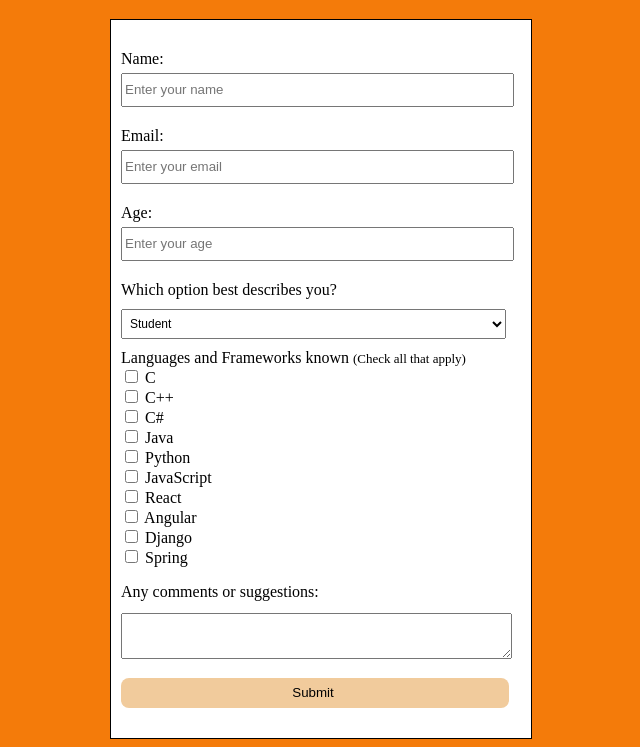
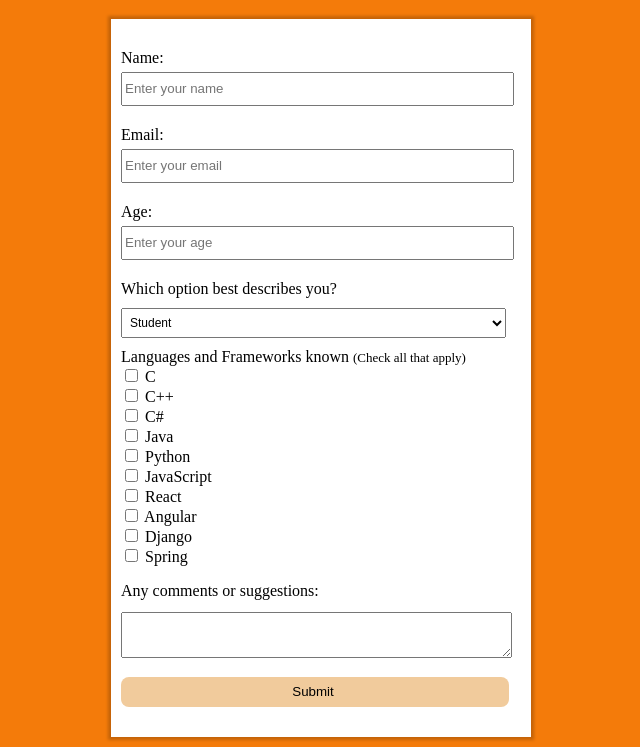
Before and after one commit to npmh0310/FER_survey_student, a plain HTML site: page index.html in a window 1280 px wide. Shown: the part 61-808 px from the top of the page, without its empty margins (319-959 px from the left). Drawn offline with Linux system fonts and the light colour scheme.

Commit message:
add box-shadow

```diff
--- a/style.css
+++ b/style.css
@@ -9,7 +9,7 @@ h1 {
   width: 400px;
   height: auto;
   padding: 30px 10px;
-  border: 1px solid black;
+  box-shadow: 0 0 3px 3px rgba(0, 0, 0, 0.2);
   background-color: white;
   margin: auto;
 }
@@ -26,7 +26,7 @@ h1 {
   padding: 4px; /* Đặt khoảng đệm */
   height: 30px; /* Đặt chiều cao */
   width: 385px;
-  margin: 10px 0 10px 0 ;
+  margin: 10px 0 10px    0 ;
 }
 
 #area{
```
